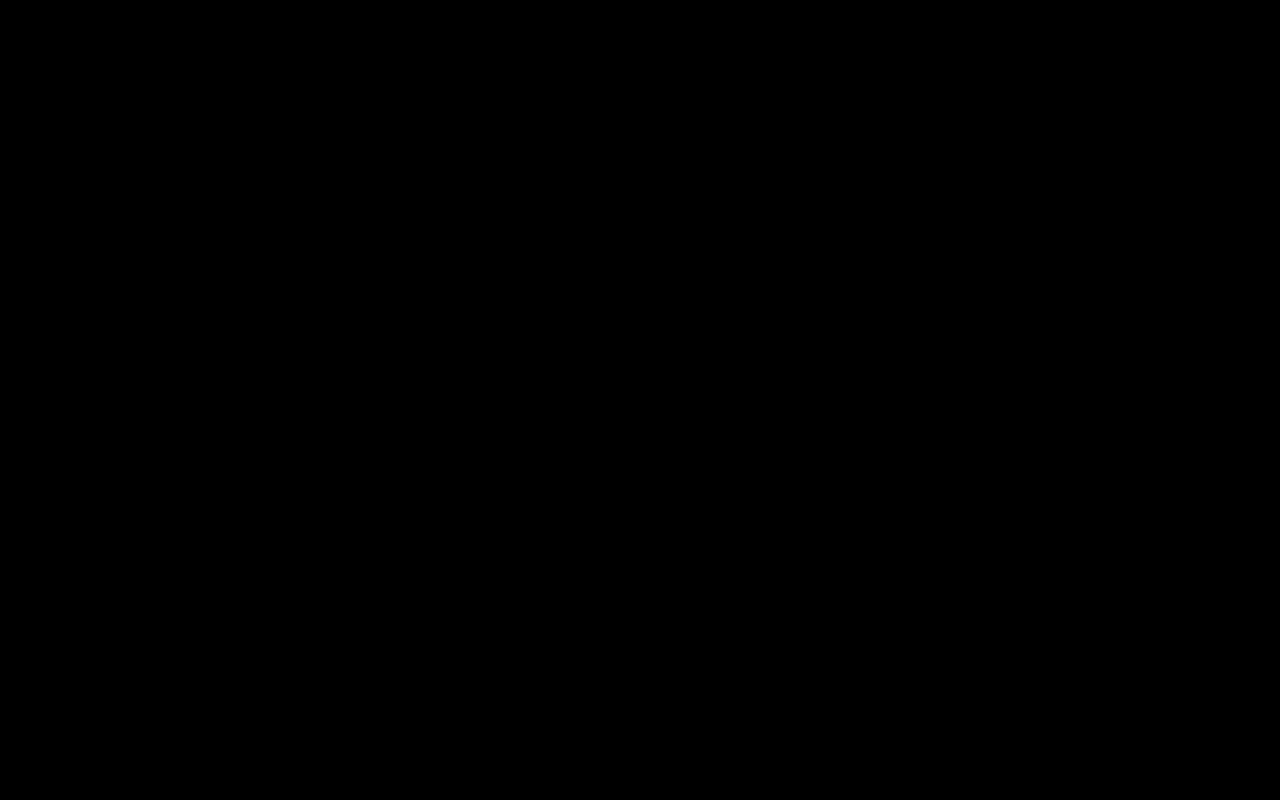
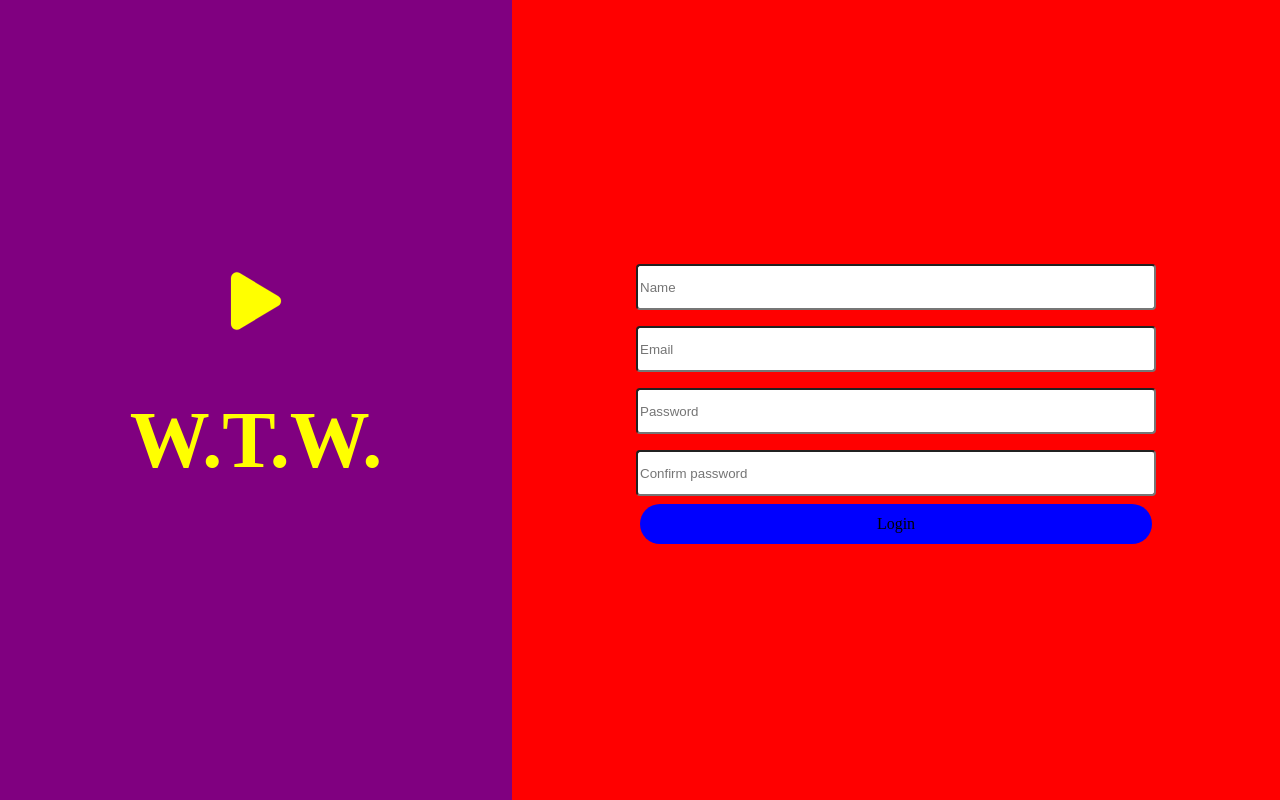
Before and after one commit to HugoAseka/where-to-watch-front, a React (Create React App) app: page /signin in a window 1280 px wide. Built offline with nearby package versions, Linux system fonts and the light colour scheme.

Commit message:
signin basic layout

```diff
--- a/src/components/HomeScreen/HomeScreen.js
+++ b/src/components/HomeScreen/HomeScreen.js
@@ -1,3 +1,20 @@
+import { useState } from "react";
+import { Container, Header, Logo, SearchBar } from "./StyledHomeScreen";
+
 export default function HomeScreen() {
-  return <>Olá</>;
+  const [search, setSearch] = useState();
+  return (
+    <Container>
+      <Header>
+        <Logo>
+          <ion-icon name="play"></ion-icon>
+          <h1>W.T.W.</h1>
+        </Logo>
+        <SearchBar
+          value={search}
+          onKeyDown={(e) => setSearch(e.target.value)}
+        />
+      </Header>
+    </Container>
+  );
 }
--- /dev/null
+++ b/src/components/HomeScreen/StyledHomeScreen.js
@@ -0,0 +1,37 @@
+import styled from "styled-components"
+
+
+
+
+export const Container = styled.div`
+    display:flex;
+    flex-direction:column;
+    align-items: center;
+    width: 100vw;
+    height: 100vh;
+
+`
+export const Header = styled.div`
+    width: 90vw;
+    height: 80px;
+    background: red;
+    color:yellow;
+`
+export const Logo = styled.div`
+    width: 20vw;
+    height: inherit;
+    background-color: purple;
+    font-size: 50px;
+    display:flex;
+    align-items:center;
+    justify-content:space-around;
+    h1{
+        font-size: inherit;
+    }
+`;
+
+export const SearchBar = styled.input`
+    width: 30vw;
+    height: inherit;
+
+`
--- a/src/components/SignIn/SignIn.js
+++ b/src/components/SignIn/SignIn.js
@@ -1,6 +1,52 @@
-import axios from "axios";
-import { Container } from "./Styled";
+import { useState } from "react";
+import { Container, Logo, InputContainer } from "./StyledAuth";
+import { signInRequest } from "./serviceSignIn";
 
 export default function SignIn() {
-  return <Container>Login</Container>;
+  const [email, setEmail] = useState("");
+  const [name, setName] = useState("");
+  const [password, setPassword] = useState("");
+  const [passwordConfirmation, setPasswordConfirmation] = useState("");
+
+  return (
+    <Container>
+      <Logo>
+        <ion-icon name="play"></ion-icon>
+        <h1>W.T.W.</h1>
+      </Logo>
+      <InputContainer>
+        <input
+          placeholder="Name"
+          type="text"
+          value={name}
+          onChange={(e) => setName(e.target.value)}
+        />
+        <input
+          placeholder="Email"
+          type="email"
+          value={email}
+          onChange={(e) => setEmail(e.target.value)}
+        />
+        <input
+          placeholder="Password"
+          type="password"
+          value={password}
+          onChange={(e) => setPassword(e.target.value)}
+        />
+        <input
+          placeholder="Confirm password"
+          type="password"
+          value={passwordConfirmation}
+          onChange={(e) => setPasswordConfirmation(e.target.value)}
+        />
+        <div
+          onClick={() =>
+            signInRequest({ name, email, password, passwordConfirmation })
+          }
+        >
+          Login
+        </div>
+      </InputContainer>
+    </Container>
+  );
 }
--- a/src/components/SignIn/Styled.js
+++ /dev/null
@@ -1,7 +0,0 @@
-import styled from "styled-components"
-
-
-export const Container = styled.div`
-    width: 100vw;
-    height: 100vh;
-`
--- /dev/null
+++ b/src/components/SignIn/StyledAuth.js
@@ -0,0 +1,51 @@
+import styled from "styled-components";
+
+export const Container = styled.div`
+  display: flex;
+  align-items: center;
+  justify-content: center;
+  margin: 0 auto;
+  width: 100vw;
+  height: 100vh;
+`;
+
+export const Logo = styled.div`
+  width: 40vw;
+  height: inherit;
+  background-color: purple;
+  font-size: 80px;
+  display: flex;
+  flex-direction: column;
+  align-items: center;
+  justify-content: center;
+  color: yellow;
+  h1 {
+    font-size: inherit;
+  }
+`;
+
+export const InputContainer = styled.div`
+  width: 60vw;
+  height: inherit;
+  background-color: red;
+  display: flex;
+  flex-direction: column;
+  align-items: center;
+  justify-content: center;
+  input {
+    width: 40vw;
+    height: 40px;
+    border-radius: 4px;
+    margin: 8px;
+  }
+  div {
+    width: 40vw;
+    height: 40px;
+    background-color: blue;
+    display: flex;
+    justify-content: center;
+    align-items: center;
+    border-radius: 20px;
+    cursor: pointer;
+  }
+`;
--- /dev/null
+++ b/src/components/SignIn/serviceSignIn.js
@@ -0,0 +1,7 @@
+import axios from "axios";
+
+export async function signInRequest(body){
+
+    const requisition = await axios.post("/signin", body);
+    console.log(requisition);
+}
```
